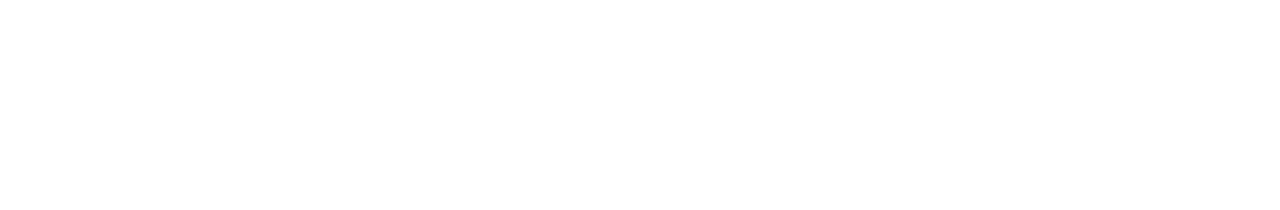
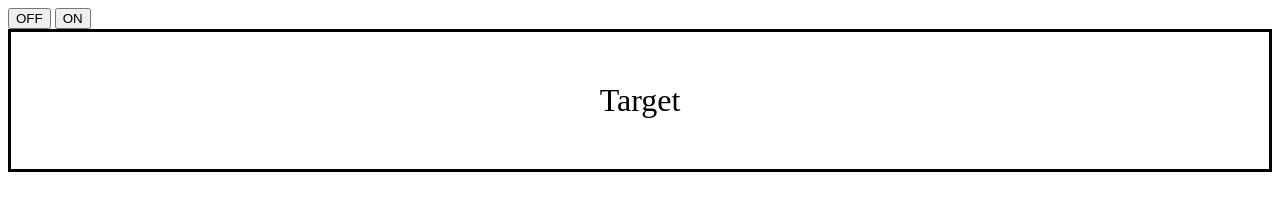
Before and after one commit to JAGeorge54/Applying_Styles_Programmatically, a plain HTML site: page index.html in a window 1280 px wide. Drawn offline with Linux system fonts and the light colour scheme.

Commit message:
added onclicks and div id

```diff
--- a/index.html
+++ b/index.html
@@ -7,6 +7,8 @@
     <link rel="stylesheet" href="styles.css">
 </head>
 <body>
-
+    <button onclick="off()">OFF</button>
+    <button onclick="on()">ON</button>
+    <div id="target">Target</div>
 </body>
 </html>
```
